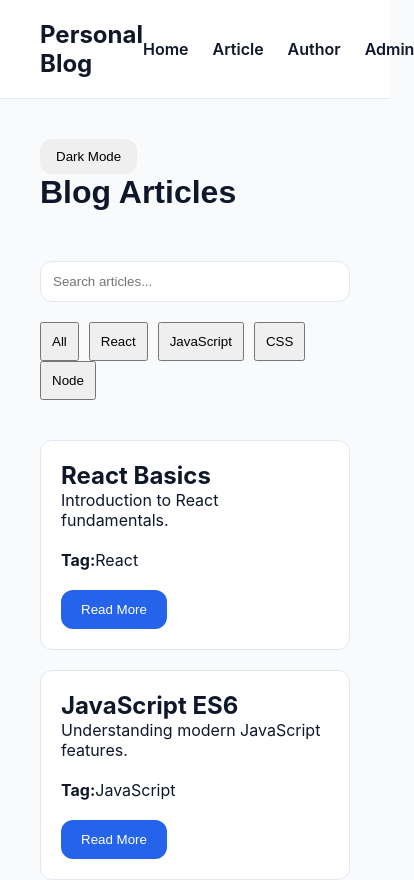
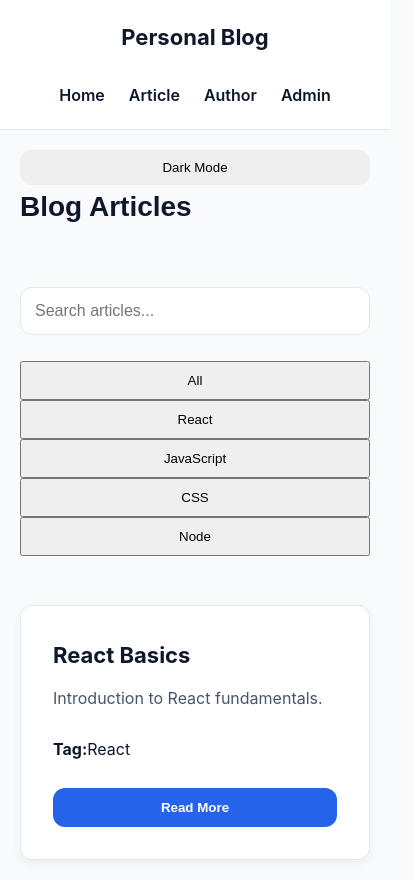
Before and after one commit to Bhumit-Maheshwari/personal-blog, a React (Vite) app: page / in a window 390 px wide. Shown: the top 880 px of the page, 414 px wide, since content can reach past the window. Built offline with nearby package versions, Linux system fonts and the light colour scheme.

Commit message:
Polish UI and add backend planning

```diff
--- a/src/components/ui/Button.jsx
+++ b/src/components/ui/Button.jsx
@@ -4,13 +4,23 @@ function Button({ children }) {
 
     <button
       style={{
+
         background: 'var(--color-primary)',
+
         color: 'white',
-        padding: '12px 20px',
+
+        padding: '12px 24px',
+
         border: 'none',
+
         borderRadius: 'var(--radius-md)',
-        cursor: 'pointer'
-      }}
+
+        cursor: 'pointer',
+
+        fontWeight: '600',
+
+        transition: '0.3s'
+    }}
     >
       {children}
     </button>
--- a/src/components/ui/Card.jsx
+++ b/src/components/ui/Card.jsx
@@ -5,10 +5,16 @@ function Card({ children }) {
     <div
       style={{
         background: 'var(--color-surface)',
-        padding: '20px',
+
+        padding: '32px',
+
         borderRadius: 'var(--radius-md)',
+
         border: '1px solid var(--color-border)',
-        marginTop: '20px'
+
+        marginTop: '24px',
+
+        boxShadow: '0 4px 10px rgba(0,0,0,0.05)'
       }}
     >
       {children}
--- a/src/components/ui/Input.jsx
+++ b/src/components/ui/Input.jsx
@@ -5,11 +5,18 @@ function Input(props) {
     <input
       {...props}
       style={{
-        padding: '12px',
+
+        width: '100%',
+
+        padding: '14px',
+
         borderRadius: 'var(--radius-md)',
+
         border: '1px solid var(--color-border)',
-        width: '100%',
-        marginTop: '10px'
+
+        marginTop: '12px',
+
+        fontSize: 'var(--text-md)'
       }}
     />
 
--- a/src/styles/global.css
+++ b/src/styles/global.css
@@ -69,3 +69,93 @@ a {
 .page {
   padding: 40px;
 }
+
+
+body {
+
+  line-height: var(--line-height-md);
+
+  font-size: var(--text-md);
+}
+
+/* HEADINGS */
+
+h1 {
+
+  font-size: var(--text-2xl);
+
+  margin-bottom: 20px;
+}
+
+h2 {
+
+  font-size: var(--text-xl);
+
+  margin-bottom: 12px;
+}
+
+p {
+
+  color: var(--color-text-secondary);
+}
+
+
+/* =========================
+   MOBILE RESPONSIVE
+========================= */
+
+@media (max-width: 768px) {
+
+  .page {
+
+    padding: 20px;
+  }
+
+  nav {
+
+    flex-direction: column;
+
+    gap: 16px;
+
+    padding: 20px;
+  }
+
+  .nav-links {
+
+    flex-wrap: wrap;
+
+    justify-content: center;
+  }
+
+  h1 {
+
+    font-size: 28px;
+  }
+
+  h2 {
+
+    font-size: 22px;
+  }
+
+  button {
+
+    width: 100%;
+  }
+}
+
+/* =========================
+   TABLET RESPONSIVE
+========================= */
+
+@media (min-width: 769px) and (max-width: 1024px) {
+
+  .page {
+
+    padding: 30px;
+  }
+
+  h1 {
+
+    font-size: 36px;
+  }
+}
--- a/src/styles/tokens.css
+++ b/src/styles/tokens.css
@@ -9,14 +9,24 @@
   --color-border: #E2E8F0;
 
   /* TYPOGRAPHY */
+
 --font-heading: 'Poppins', sans-serif;
 --font-body: 'Inter', sans-serif;
 
-  /* FONT SIZE */
+/* FONT SIZES */
+
+--text-xs: 12px;
 --text-sm: 14px;
 --text-md: 16px;
 --text-lg: 22px;
 --text-xl: 32px;
+--text-2xl: 42px;
+
+/* LINE HEIGHT */
+
+--line-height-sm: 1.4;
+--line-height-md: 1.6;
+--line-height-lg: 1.8;
 
   /* SPACING */
   --space-sm: 8px;
```
Also changed, not shown: 2 other files (tests, documents, lock files or other folders). Lines whose indentation alone changed are shown as unchanged.
